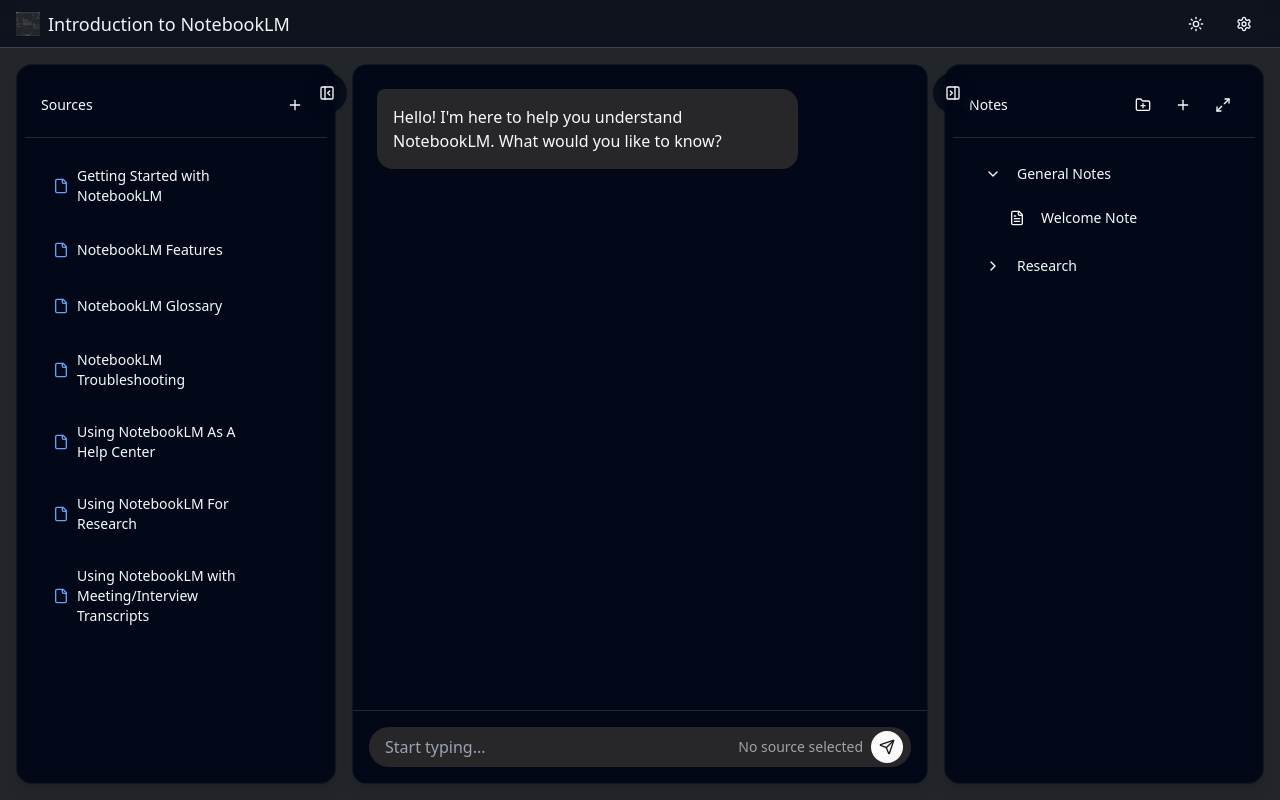
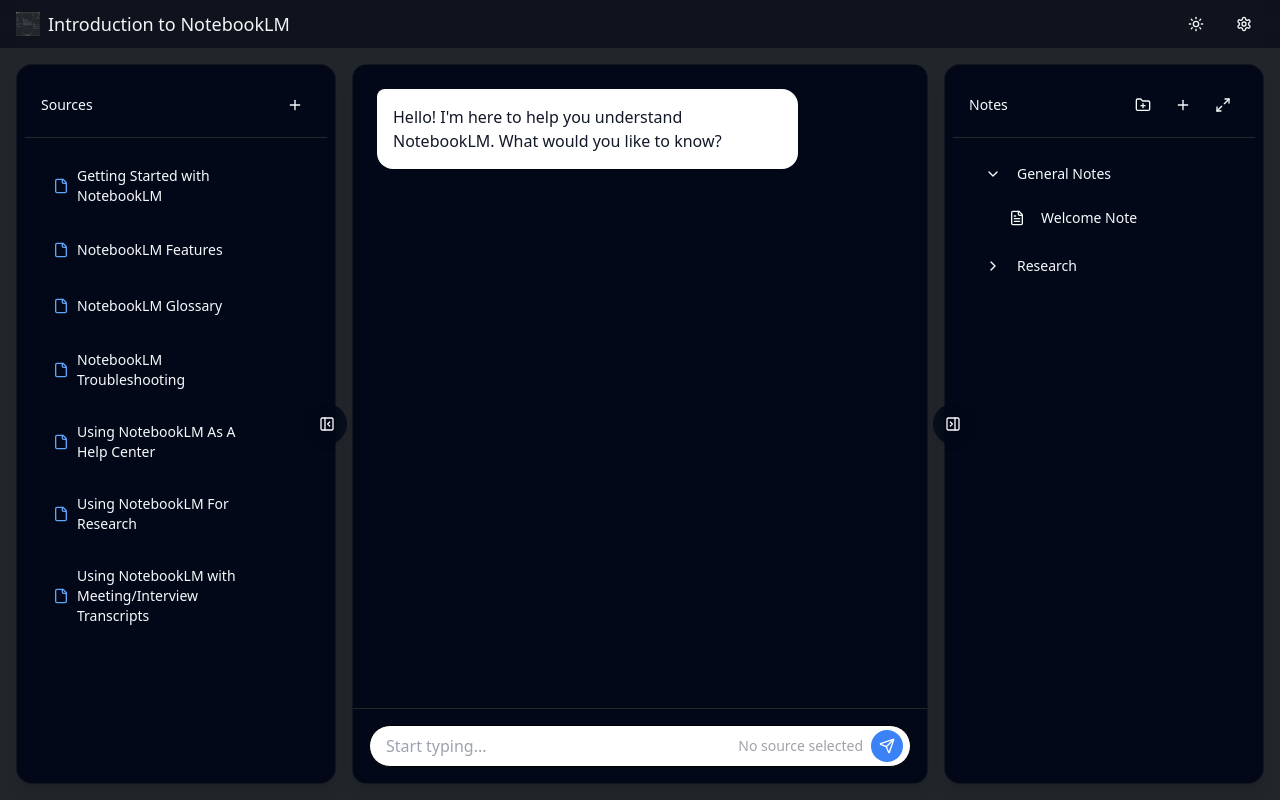
Before and after one commit to localhost093/query-mate, a React (Vite) app: page / in a window 1280 px wide. Built offline with nearby package versions, Linux system fonts and the light colour scheme.

Commit message:
Improve UI and Animations
- Integrate sidebar toggles within sidebars.
- Update chat window message colors in light mode.
- Improve sidebar and other animations.
- Blend top navbar with background color.

```diff
--- a/src/components/ChatPanel.tsx
+++ b/src/components/ChatPanel.tsx
@@ -66,13 +66,13 @@ const ChatPanel = ({ selectedSource, selectedNote }: ChatPanelProps) => {
           {messages.map((msg, index) => (
             <div
               key={index}
-              className={`flex ${msg.sender === "user" ? "justify-end" : "justify-start"}`}
+              className={`flex ${msg.sender === "user" ? "justify-end" : "justify-start"} animate-fade-in`}
             >
               <div
-                className={`max-w-[80%] p-4 ${
+                className={`max-w-[80%] p-4 transition-all duration-300 hover:scale-[1.02] ${
                   msg.sender === "user"
-                    ? "bg-primary text-primary-foreground rounded-2xl rounded-tr-sm ml-auto"
-                    : "bg-muted rounded-2xl rounded-tl-sm"
+                    ? "bg-[#EDEFFA] text-gray-900 rounded-2xl rounded-tr-sm ml-auto"
+                    : "bg-white text-gray-900 rounded-2xl rounded-tl-sm shadow-sm"
                 }`}
               >
                 {msg.text}
@@ -91,7 +91,7 @@ const ChatPanel = ({ selectedSource, selectedNote }: ChatPanelProps) => {
               onChange={(e) => setMessage(e.target.value)}
               onKeyDown={(e) => e.key === "Enter" && handleSend()}
               placeholder="Start typing..."
-              className="w-full rounded-full pl-4 pr-24 py-2 bg-muted focus:outline-none focus:ring-2 focus:ring-primary"
+              className="w-full rounded-full pl-4 pr-24 py-2 bg-white border border-black focus:outline-none focus:ring-2 focus:ring-blue-500 transition-all duration-300"
             />
             <div className="absolute right-2 top-1/2 -translate-y-1/2 flex gap-2 items-center">
               <span className="text-sm text-muted-foreground">
@@ -99,10 +99,10 @@ const ChatPanel = ({ selectedSource, selectedNote }: ChatPanelProps) => {
               </span>
               <Button
                 size="icon"
-                className="rounded-full h-8 w-8"
+                className="rounded-full h-8 w-8 bg-blue-500 hover:bg-blue-600 transition-colors duration-300 hover:scale-110"
                 onClick={handleSend}
               >
-                <Send className="h-4 w-4" />
+                <Send className="h-4 w-4 text-white" />
               </Button>
             </div>
           </div>
--- a/src/pages/Index.tsx
+++ b/src/pages/Index.tsx
@@ -1,3 +1,4 @@
+
 import { useState } from "react";
 import SourcePanel from "../components/SourcePanel";
 import ChatPanel from "../components/ChatPanel";
@@ -56,7 +57,7 @@ const Index = () => {
   return (
     <div className={`h-screen w-full ${theme === "dark" ? "bg-[#22262b]" : "bg-[#edeffa]"} transition-colors duration-200 overflow-hidden`}>
       {/* Header */}
-      <div className={`h-12 border-b ${theme === "dark" ? "border-gray-700" : "border-gray-200"} flex items-center justify-between px-4 transition-colors duration-200 bg-background/95 backdrop-blur supports-[backdrop-filter]:bg-background/60`}>
+      <div className={`h-12 flex items-center justify-between px-4 transition-all duration-300 ${theme === "dark" ? "bg-[#22262b]/95" : "bg-[#edeffa]/95"} backdrop-blur supports-[backdrop-filter]:bg-background/60`}>
         <div className="flex items-center gap-2">
           <img src="/lovable-uploads/72e3b36f-557c-4941-95ef-868bae28e5a3.png" alt="NotebookLM" className="h-6 w-6" />
           <h1 className={`text-lg font-medium ${theme === "dark" ? "text-gray-100" : "text-gray-900"}`}>
@@ -81,21 +82,23 @@ const Index = () => {
         <div className="relative h-full flex gap-4">
           {/* Left Sidebar */}
           <div className={cn(
-            "w-80 shrink-0 transition-all duration-300 relative",
-            leftSidebarOpen ? "translate-x-0" : "-translate-x-full",
+            "w-80 shrink-0 transition-all duration-500 ease-in-out transform",
+            leftSidebarOpen ? "translate-x-0" : "-translate-x-[calc(100%-24px)]",
             "absolute lg:relative left-0 z-40",
             "lg:translate-x-0",
-            !leftSidebarOpen && "lg:w-0"
+            !leftSidebarOpen && "lg:w-6"
           )}>
             <div className="h-full glass-panel p-2 relative">
+              <div className="absolute -right-3 top-1/2 -translate-y-1/2">
                 <Button
                   variant="ghost"
                   size="icon"
-                className="absolute -right-3 top-2 z-50 bg-background/80 backdrop-blur-sm shadow-md rounded-full"
+                  className="bg-background/80 backdrop-blur-sm shadow-md rounded-full hover:scale-110 transition-all duration-300"
                   onClick={() => setLeftSidebarOpen(!leftSidebarOpen)}
                 >
-                <PanelLeftClose className="h-4 w-4" />
+                  <PanelLeftClose className={`h-4 w-4 transition-transform duration-300 ${!leftSidebarOpen && 'rotate-180'}`} />
                 </Button>
+              </div>
               <SourcePanel
                 sources={sources}
                 onSourceAdd={(source) => setSources([...sources, source])}
@@ -126,21 +129,23 @@ const Index = () => {
 
           {/* Right Sidebar */}
           <div className={cn(
-            "w-80 shrink-0 transition-all duration-300 relative",
-            rightSidebarOpen ? "translate-x-0" : "translate-x-full",
+            "w-80 shrink-0 transition-all duration-500 ease-in-out transform",
+            rightSidebarOpen ? "translate-x-0" : "translate-x-[calc(100%-24px)]",
             "absolute lg:relative right-0 z-40",
             "lg:translate-x-0",
-            !rightSidebarOpen && "lg:w-0"
+            !rightSidebarOpen && "lg:w-6"
           )}>
             <div className="h-full glass-panel p-2 relative">
+              <div className="absolute -left-3 top-1/2 -translate-y-1/2">
                 <Button
                   variant="ghost"
                   size="icon"
-                className="absolute -left-3 top-2 z-50 bg-background/80 backdrop-blur-sm shadow-md rounded-full"
+                  className="bg-background/80 backdrop-blur-sm shadow-md rounded-full hover:scale-110 transition-all duration-300"
                   onClick={() => setRightSidebarOpen(!rightSidebarOpen)}
                 >
-                <PanelRightClose className="h-4 w-4" />
+                  <PanelRightClose className={`h-4 w-4 transition-transform duration-300 ${!rightSidebarOpen && 'rotate-180'}`} />
                 </Button>
+              </div>
               <StudioPanel
                 onNoteSelect={handleNoteSelect}
                 isFullScreen={false}
```
Lines whose indentation alone changed are shown as unchanged.
